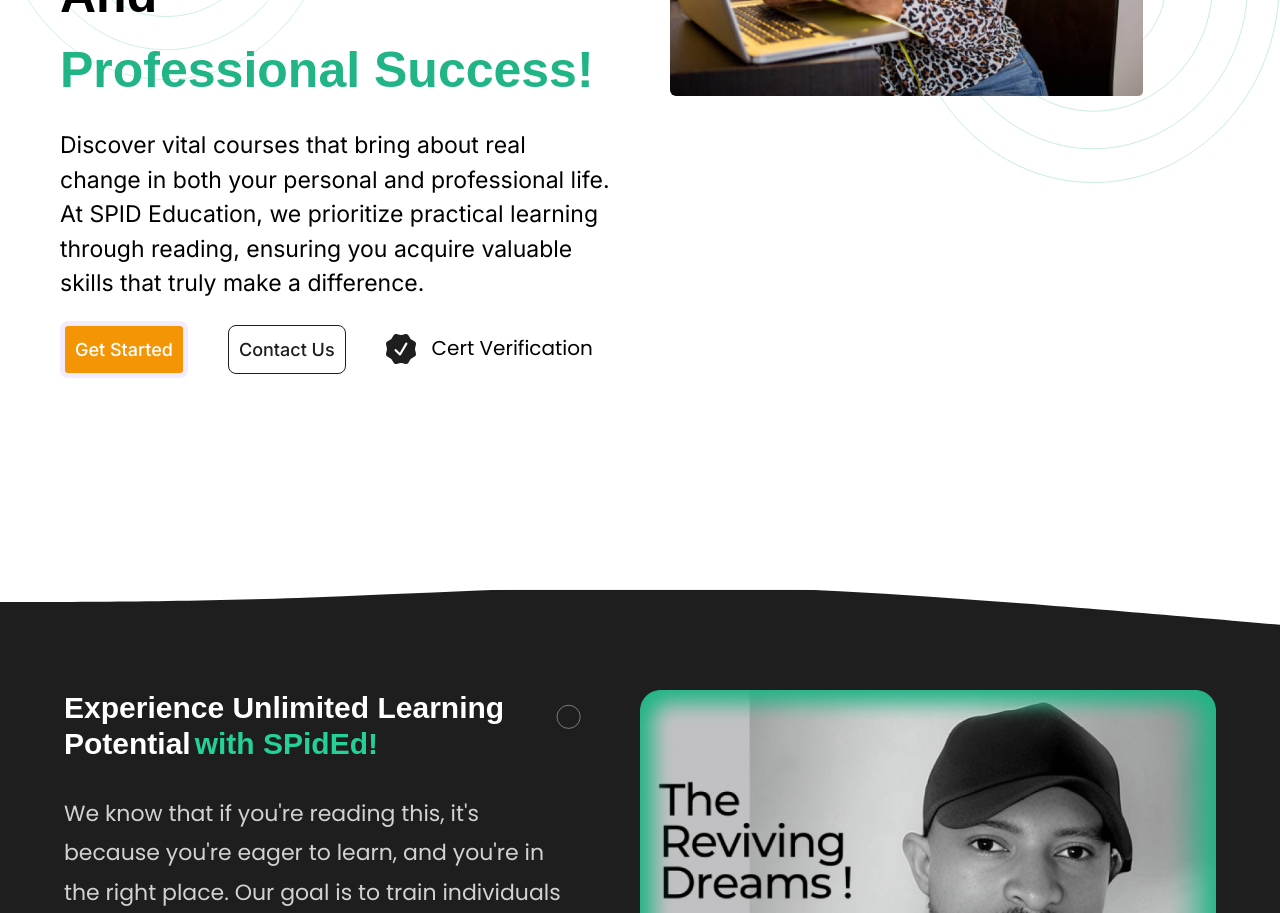
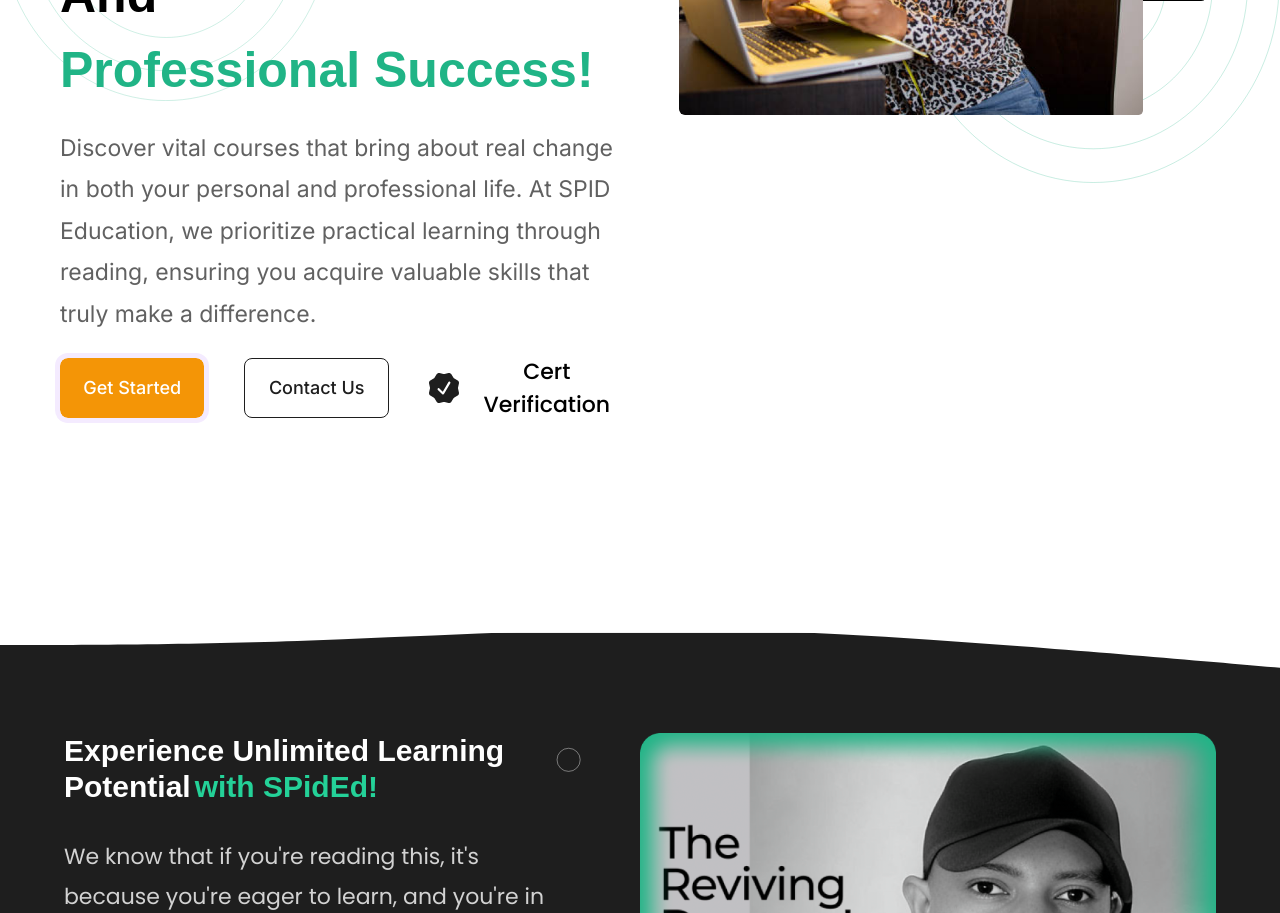
Before and after one commit to stevenmukama/Elearningproject-Fe, a React (Vite) app: page / in a window 1280 px wide. Shown: the part 600-1513 px from the top of the page. Built offline with nearby package versions, Linux system fonts and the light colour scheme; a web font is replaced by a local one.

Commit message:
add changes

```diff
--- a/src/components/HeroSection.css
+++ b/src/components/HeroSection.css
@@ -21,8 +21,6 @@ button {
 	text-align: left;
 	margin: 20px auto;
 	font-family: 'Inter', sans-serif;
-	font-optical-sizing: auto;
-	font-style: normal;
 }
 
 .main-herosection {
@@ -75,6 +73,8 @@ button {
 	font-size: 18px;
 	font-weight: 500;
 	font-family: 'Inter', sans-serif;
+	width: 168px;
+	height: 60px;
 }
 @media screen and (max-width: 768px) {
 	.cta-button,
@@ -100,9 +100,8 @@ button {
 }
 
 button.cta-button {
-	border-style: solid;
-	border-width: thick;
-	border-color: #f4ebff;
+	border: none;
+	outline: solid thick #f4ebff;
 }
 
 .cta-button:hover {
--- a/src/components/HeroSection.jsx
+++ b/src/components/HeroSection.jsx
@@ -18,7 +18,7 @@ function HeroSection() {
 					alt='circleBg'
 				/>
 				<div className='main-herosection max-md:text-start max-md:text-3xl'>
-					<h1 className='hero-text max-md:block max-md:text-2xl max-md:text-center max-md:font-extrabold'>
+					<h1 className='hero-text font-[800] max-md:block max-md:text-2xl max-md:text-center max-md:font-extrabold'>
 						<span style={{ color: '#F49406' }}> Gain</span>{' '}
 						<span style={{ color: 'black' }}> Impressive</span>
 						<span style={{ color: '#20B486' }}> Skills</span>{' '}
@@ -38,13 +38,13 @@ function HeroSection() {
 						</span>{' '}
 					</h1>
 					<div>
-						<p className='hero-description max-md:text-xl max-md:text-center max-md:font-light'>
+						<p className='hero-description text-[rgba(30,30,30,0.7)] leading-[1.8]  text-[23px] max-md:text-center'>
 							Discover vital courses that bring about real change in both
 							your personal and professional life. At SPID Education, we
 							prioritize practical learning through reading, ensuring you
 							acquire valuable skills that truly make a difference.
 						</p>
-						<div className='Home-section-buttons'>
+						<div className='font-semibold Home-section-buttons'>
 							<button className='cta-button max-md:text-sm max-md:px-2 '>
 								Get Started
 							</button>
@@ -59,7 +59,7 @@ function HeroSection() {
 									alt='certification icon'
 									className='w-auto h-auto'
 								/>
-								<p className='max-md:text-sm md:text-xl'>
+								<p className='max-md:text-sm md:text-[22px] font-medium'>
 									Cert Verification
 								</p>
 							</Link>
--- a/src/components/Navbar.jsx
+++ b/src/components/Navbar.jsx
@@ -27,7 +27,6 @@ const Navbar = () => {
 		useState(false);
 	const buttonRef = useRef(null);
 	const smallScreenMenuRef = useRef(null);
-	const coursesDropdownRef = useRef(null);
 	const [isCoursesDropdownOpen, setIsCoursesDropdownOpen] =
 		useState(false);
 	const [isContactFormOpen, setIsContactFormOpen] = useState(false);
@@ -71,12 +70,6 @@ const Navbar = () => {
 			}
 			if (ItemRef.current && ItemRef.current.contains(event.target)) {
 				setIsSmallScreenMenuOpen(false);
-			}
-			if (
-				coursesDropdownRef.current &&
-				!coursesDropdownRef.current.contains(event.target)
-			) {
-				setIsCoursesDropdownOpen(false);
 			}
 		};
 
@@ -165,7 +158,6 @@ const Navbar = () => {
 						Home
 					</Link>
 					<div
-						ref={coursesDropdownRef}
 						className='relative nav-item max-md:hidden'
 						onMouseEnter={() => setIsCoursesDropdownOpen(true)}>
 						<div className='flex items-center w-full gap-2'>
@@ -355,7 +347,9 @@ const Navbar = () => {
 							/>
 						</span>
 					</div>
-					<div className='py-2'>
+					<div
+						className='py-2'
+						onMouseLeave={() => setIsCoursesDropdownOpen(false)}>
 						{Array.from({ length: 5 }).map((_, rowIndex) => (
 							<div
 								key={rowIndex}
@@ -407,7 +401,7 @@ const Navbar = () => {
 				</div>
 			)}
 
-			<div className='border-b border-solid border-[#d6d2d2] mt-2 w-full'></div>
+			<div className='border-b border-solid border-[rgba(30,30,30,0.3)] mt-2 w-full'></div>
 		</>
 	);
 };
```
